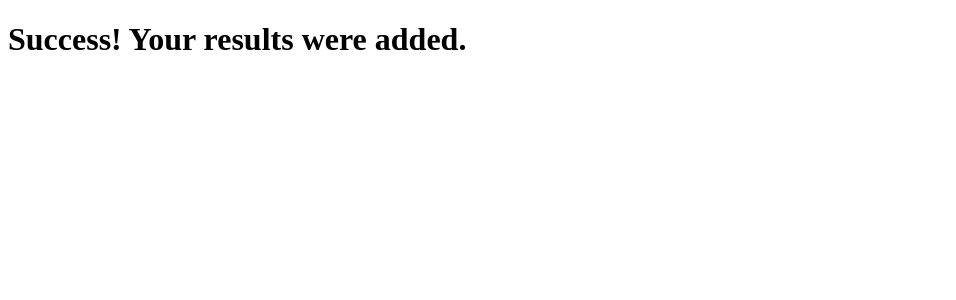
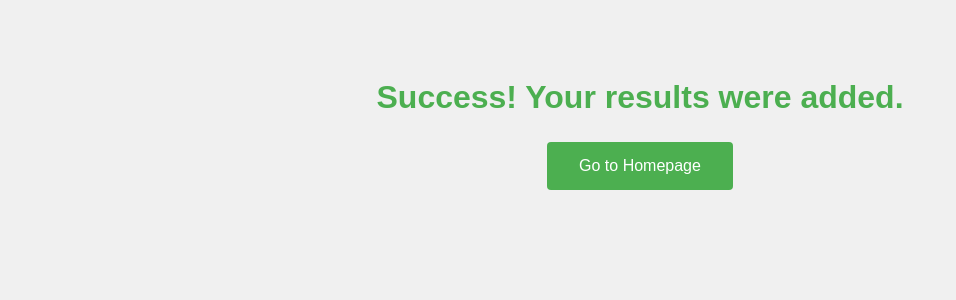
Before and after one commit to Dannynsikak/Bincom_election, a Django app: page /success/ in a window 1280 px wide. Shown: the top 300 px of the page, without its empty margins (0-956 px from the left). Run offline with Django 5.2, Linux system fonts and the light colour scheme.

Commit message:
added css for the success screen

```diff
--- a/election/templates/success.html
+++ b/election/templates/success.html
@@ -4,8 +4,41 @@
     <meta charset="UTF-8" />
     <meta name="viewport" content="width=device-width, initial-scale=1.0" />
     <title>Success</title>
+    <style>
+      body {
+        font-family: Arial, sans-serif;
+        background-color: #f0f0f0;
+        text-align: center;
+        padding: 50px;
+      }
+      h1 {
+        color: #4caf50;
+      }
+      button {
+        background-color: #4caf50;
+        color: white;
+        border: none;
+        padding: 15px 32px;
+        text-align: center;
+        text-decoration: none;
+        display: inline-block;
+        font-size: 16px;
+        margin: 4px 2px;
+        cursor: pointer;
+        border-radius: 4px;
+      }
+      button:hover {
+        background-color: #45a049;
+      }
+      div {
+        margin-top: 20px;
+      }
+    </style>
   </head>
   <body>
     <h1>Success! Your results were added.</h1>
+    <div>
+      <button onclick="window.location.href='/'">Go to Homepage</button>
+    </div>
   </body>
 </html>
```
